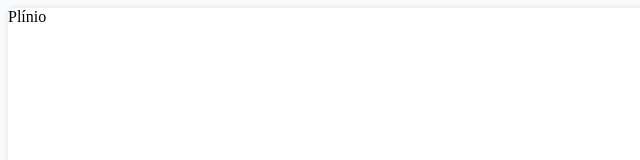
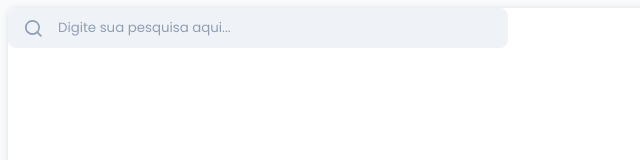
Before and after one commit to BrunSpiegel/HTC-ToDoList, a plain HTML site: page src/index.html in a window 1280 px wide. Shown: the whole page, without its empty margins (0-640 px from the left). Drawn offline with Linux system fonts and the light colour scheme.

Commit message:
Doing a ToDo List entire in JS

```diff
--- /dev/null
+++ b/src/components/shared/Input/index.js
@@ -0,0 +1,28 @@
+import { importCss } from '../../../modules/importCss/index.js'
+import { Icon } from '../icon/index.js'
+
+importCss('./components/shared/Input/styles.css')
+
+export const Input = (props) => {
+  // icone
+  // placeholder
+  const _container = document.createElement('div')
+  _container.classList.add('input')
+  props?.width && (_container.style.width = props.width)
+
+  const _input = document.createElement('input')
+  _input.classList.add('input-field')
+  if (!props.icon) _input.classList.add('input-field--no-icon')
+  props?.placeholder && _input.setAttribute('placeholder', props.placeholder)
+
+  const _icon = Icon(props?.icon)
+
+  _container.addEventListener('click', () => {
+    _input.focus()
+  })
+
+  props?.icon && _container.append(_icon)
+  _container.append(_input)
+
+  return _container
+}
--- /dev/null
+++ b/src/components/shared/Input/styles.css
@@ -0,0 +1,32 @@
+.input {
+  display: flex;
+  align-items: center;
+  padding: 16px;
+  background-color: #EFF3F8;
+  width: 100%;
+  border: 1px solid #EFF3F8;
+  transition: 300ms;
+  height: 40px;
+  box-sizing: border-box;
+  border-radius: 8px;
+}
+
+.input:focus-within {
+  border: 1px solid #CCCCCC;
+}
+
+.input-field {
+  background-color: transparent;
+  border: none;
+  outline: transparent;
+  padding-left: 16px;
+  width: 100%;
+}
+
+.input-field::placeholder {
+  color: #909EB2;
+}
+
+.input-field--no-icon {
+  padding: 0;
+}
--- /dev/null
+++ b/src/components/shared/icon/icons.js
@@ -0,0 +1,24 @@
+export const ICONS = {
+  search: `
+  <svg xmlns="http://www.w3.org/2000/svg" width="17.012" height="17.012" viewBox="0 0 17.012 17.012">
+    <g id="Icon_feather-search" data-name="Icon feather-search" transform="translate(0.833 0.833)">
+      <path id="Caminho_1" data-name="Caminho 1" d="M15.833,9.167A6.667,6.667,0,1,1,9.167,2.5a6.667,6.667,0,0,1,6.667,6.667Z" transform="translate(-2.5 -2.5)" fill="none" stroke="#909eb2" stroke-linecap="round" stroke-linejoin="round" stroke-width="1.667"/>
+     <path id="Caminho_2" data-name="Caminho 2" d="M17.5,17.5l-3.625-3.625" transform="translate(-2.5 -2.5)" fill="none" stroke="#909eb2" stroke-linecap="round" stroke-linejoin="round" stroke-width="1.667"/>
+    </g>
+  </svg>
+`,
+  plus: `
+  <svg xmlns="http://www.w3.org/2000/svg" width="13.333" height="13.333" viewBox="0 0 13.333 13.333">
+    <g id="Icon_feather-plus" data-name="Icon feather-plus" transform="translate(0.833 0.833)">
+      <path id="Caminho_85" data-name="Caminho 85" d="M10,4.167V15.833" transform="translate(-4.167 -4.167)" fill="none" stroke="#000" stroke-linecap="round" stroke-linejoin="round" stroke-width="1.667"/>
+      <path id="Caminho_86" data-name="Caminho 86" d="M4.167,10H15.833" transform="translate(-4.167 -4.167)" fill="none" stroke="#000" stroke-linecap="round" stroke-linejoin="round" stroke-width="1.667"/>
+    </g>
+  </svg>
+`,
+  edit: `
+  <svg xmlns="http://www.w3.org/2000/svg" width="18.19" height="18.384" viewBox="0 0 18.19 18.384">
+    <path id="Icon_feather-edit-2" data-name="Icon feather-edit-2" d="M14.167,2.5A2.357,2.357,0,1,1,17.5,5.833L6.25,17.083l-4.583,1.25,1.25-4.583Z" transform="translate(-0.833 -0.783)" fill="none" stroke="#909eb2" stroke-linecap="round" stroke-linejoin="round" stroke-width="1.667"/>
+  </svg>
+`,
+
+}
--- /dev/null
+++ b/src/components/shared/icon/index.js
@@ -0,0 +1,15 @@
+import { importCss } from '../../../modules/importCss/index.js'
+import { ICONS } from './icons.js'
+
+importCss('./components/shared/Icon/styles.css')
+
+export const Icon = (name) => {
+  if(!ICONS[name]) return ''
+
+  const _container = document.createElement('div')
+  _container.classList.add('icon-container')
+
+  _container.innerHTML = ICONS[name]
+
+  return _container
+}
--- /dev/null
+++ b/src/components/shared/icon/styles.css
@@ -0,0 +1,3 @@
+.icon-container {
+  display: flex;
+}
--- a/src/index.html
+++ b/src/index.html
@@ -4,6 +4,12 @@
     <meta charset="UTF-8">
     <meta http-equiv="X-UA-Compatible" content="IE=edge">
     <meta name="viewport" content="width=device-width, initial-scale=1.0">
+    <link rel="preconnect" href="https://fonts.googleapis.com">
+    <link rel="preconnect" href="https://fonts.gstatic.com" crossorigin>
+    <link
+      href="https://fonts.googleapis.com/css2?family=Poppins:wght@400;600;700&display=swap"
+      rel="stylesheet"
+    />
     <link rel="stylesheet" href="./styles/styles.css">
     <title>To Do List</title>
   </head>
--- a/src/index.js
+++ b/src/index.js
@@ -1,7 +1,17 @@
-import { Container } from './components/Container/index.js  '
+import { Container } from './components/Container/index.js'
+import { Input } from './components/shared/Input/index.js'
+import { Icon } from './components/shared/icon/index.js'
 
 const $root = document.querySelector('#root')
 
-const container = Container({children: 'Plínio'})
+const icon = Icon('plus')
+
+const input = Input({
+  icon: 'search',
+  placeholder: 'Digite sua pesquisa aqui...',
+  width: '500px'
+})
+
+const container = Container({children: input })
 
 $root.appendChild(container)
--- a/src/styles/styles.css
+++ b/src/styles/styles.css
@@ -1,3 +1,7 @@
 body {
   background-color: #F8FAFC;
 }
+
+* {
+  font-family: 'Poppins', sans-serif;
+}
```
Lines whose indentation alone changed are shown as unchanged.
